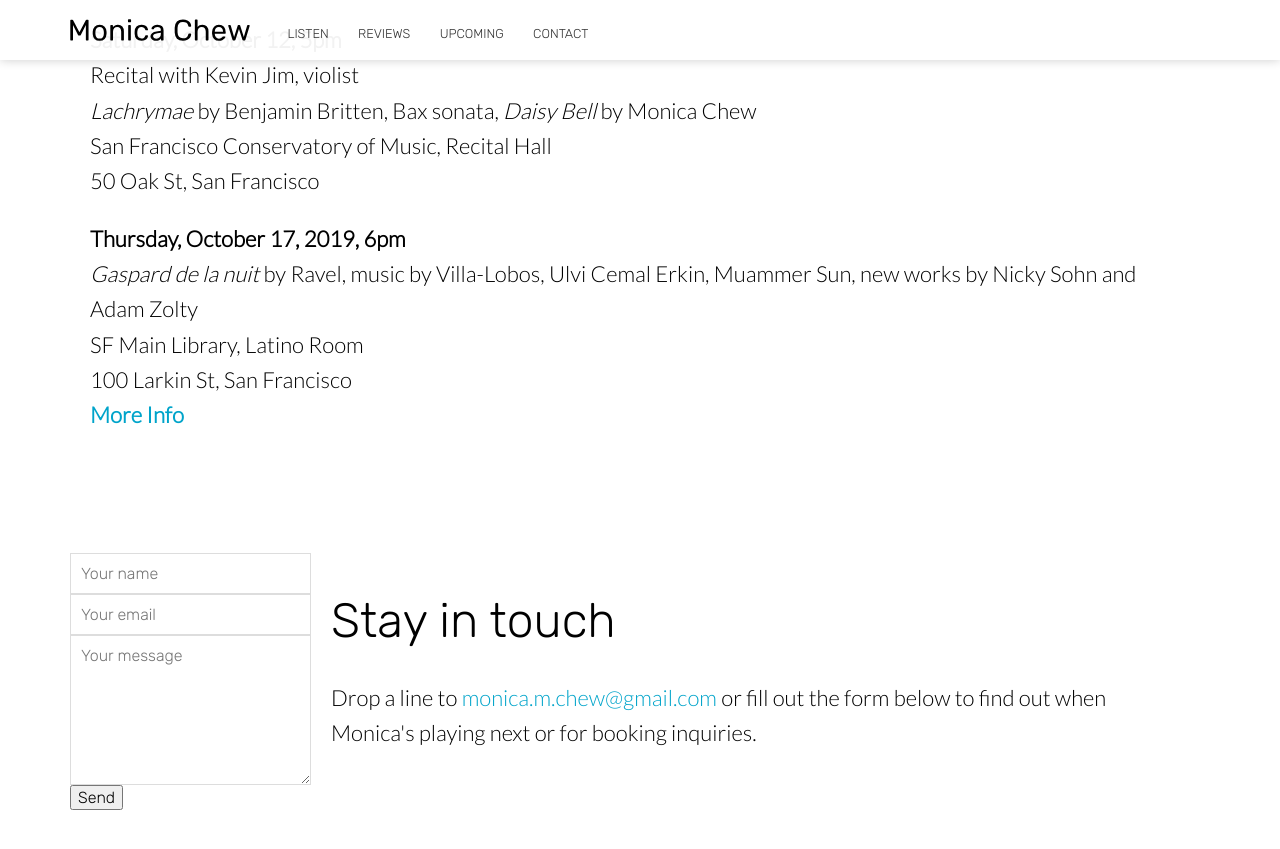
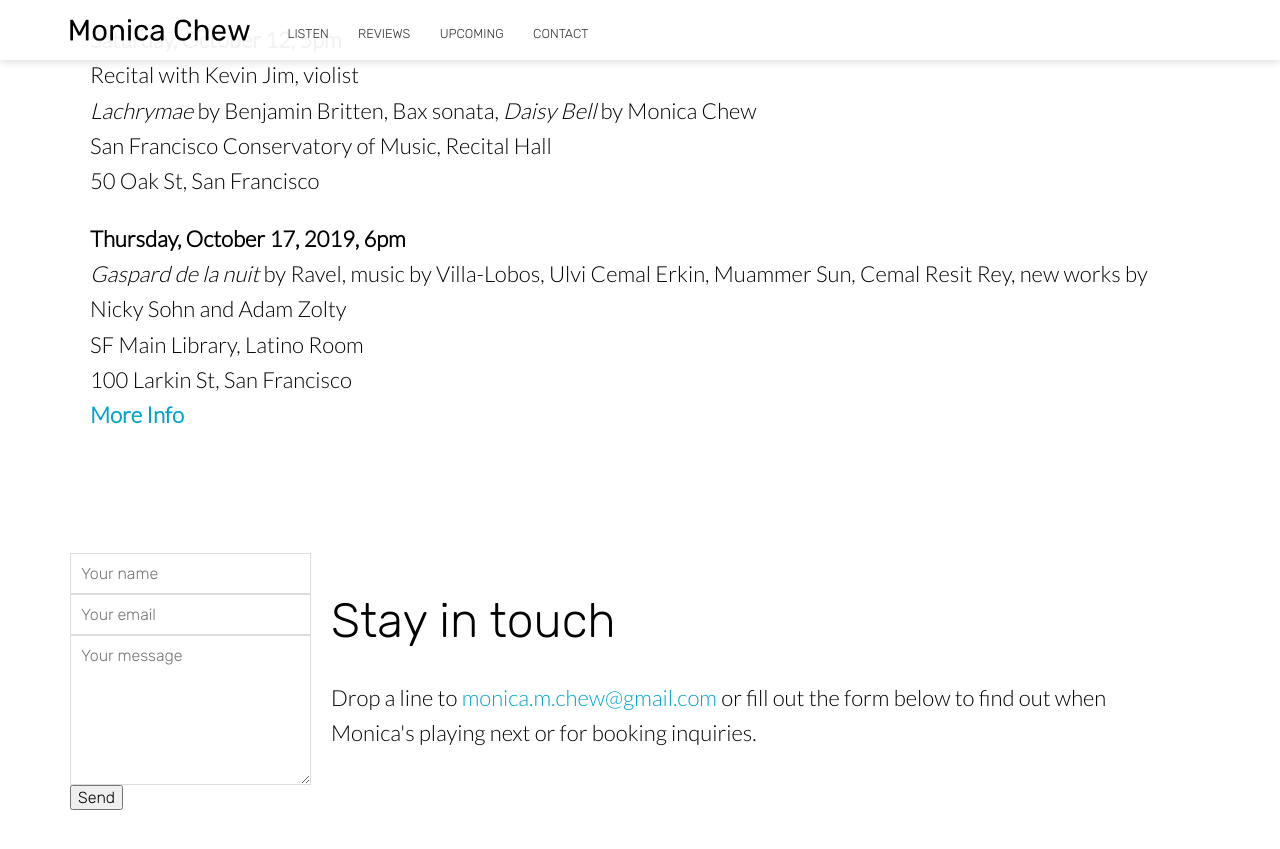
Before and after one commit to monicachew/monicachew.github.io, a Jekyll site: the page built from index.html, in a window 1280 px wide and 900 px high, scrolled down 2174 px. Shown: the top 849 px of the window. Built offline with Jekyll 4.4.1, drawn with Linux system fonts in a browser that asks for light colours; nearby versions of some CDN libraries.

Commit message:
Updated 'index.html' via CloudCannon

```diff
--- a/index.html
+++ b/index.html
@@ -63,7 +63,7 @@ bottom_image: /uploads/monica-head.png
 					<strong>Saturday, October 12, 5pm</strong><br />Recital with Kevin Jim, violist<br /><i>Lachrymae&nbsp;</i>by Benjamin Britten, Bax sonata, <em>Daisy Bell</em> by Monica Chew<br />San Francisco Conservatory of Music, Recital Hall<br />50 Oak St, San Francisco
 				</p>
 			    <p class="editable">
-			    	<strong>Thursday, October 17, 2019, 6pm</strong><br /><i>Gaspard de la nuit</i>&nbsp;by Ravel, music by Villa-Lobos, Ulvi Cemal Erkin, Muammer Sun, new works by Nicky Sohn and Adam Zolty<br />SF Main Library, Latino Room<br />100 Larkin St, San Francisco<br /><a href="https://sfpl.org/index.php?pg=1034533901"><b>More Info</b></a>
+			    	<strong>Thursday, October 17, 2019, 6pm</strong><br /><i>Gaspard de la nuit</i>&nbsp;by Ravel, music by Villa-Lobos, Ulvi Cemal Erkin, Muammer Sun, Cemal Resit Rey, new works by Nicky Sohn and Adam Zolty<br />SF Main Library, Latino Room<br />100 Larkin St, San Francisco<br /><a href="https://sfpl.org/index.php?pg=1034533901"><b>More Info</b></a>
 			    </p>
 			</div>
 		</div>
```
